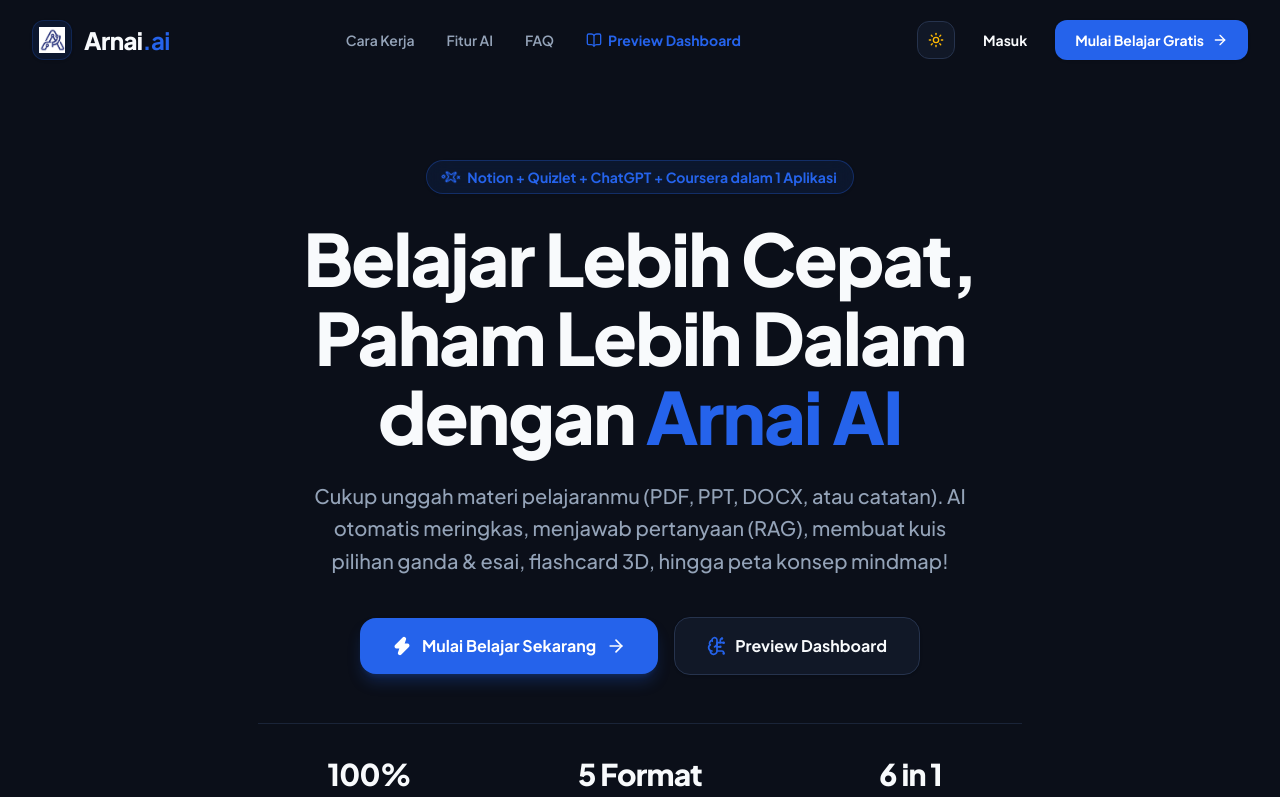
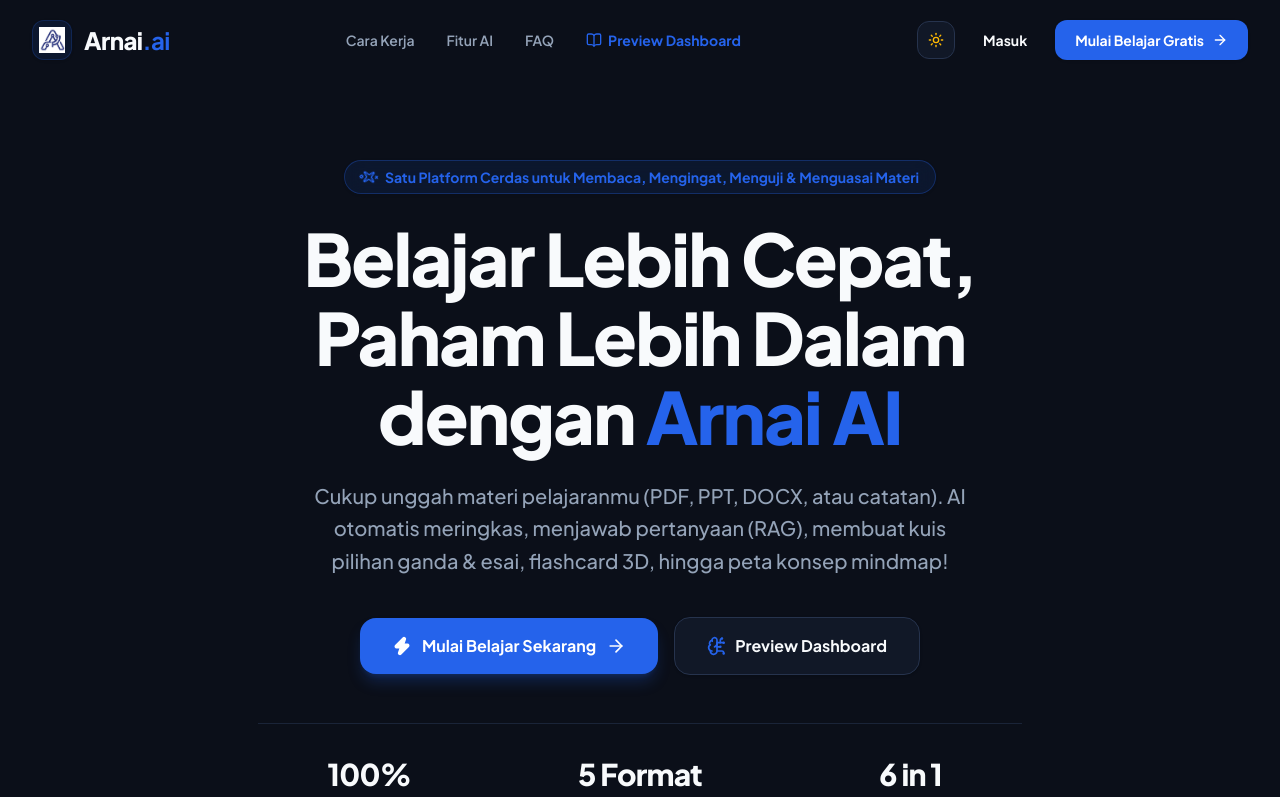
Before and after one commit to arkhabw/Arnai, a Next.js app: page / in a window 1280 px wide. Shown: the top 797 px of the page. Built offline with nearby package versions, Linux system fonts and the light colour scheme.

Commit message:
refactor(copywriting): replace third-party brand comparisons with inspiring all-in-one AI study platform messaging

```diff
--- a/src/app/layout.tsx
+++ b/src/app/layout.tsx
@@ -11,7 +11,7 @@
 export const metadata: Metadata = {
   title: "Arnai — Learn easier with AI",
   description:
-    "Gabungan kekuatan Notion, Quizlet, ChatGPT, dan Coursera dalam satu platform AI super pintar untuk membantu memahami materi, membuat kuis, flashcard, dan melacak progres belajar Anda.",
+    "Arnai adalah platform belajar cerdas berbasis AI All-in-One. Unggah PDF, PPT, atau catatan Anda dan ubah seketika menjadi percakapan RAG akurat, kuis interaktif, flashcard 3D, serta peta konsep visual untuk penguasaan materi 10x lebih cepat.",
 };
 
 export default function RootLayout({
--- a/src/components/landing/FaqSection.tsx
+++ b/src/components/landing/FaqSection.tsx
@@ -8,7 +8,7 @@
   {
     question: "Apa itu Arnai dan bagaimana cara kerjanya?",
     answer:
-      "Arnai adalah platform belajar cerdas berteknologi AI yang menggabungkan fitur pencatatan (Notion), flashcard (Quizlet), asisten AI pintar (ChatGPT), serta pelacakan kurikulum interaktif (Coursera). Anda cukup mengunggah materi pelajaran Anda (PDF, PPTX, DOCX, TXT, atau gambar catatan), dan AI akan memecah, mempelajari, serta siap diajak berdiskusi atau menghasilkan latihan kuis dan flashcard secara instan.",
+      "Arnai adalah platform belajar cerdas berteknologi AI All-in-One yang mengintegrasikan ruang kerja dokumen, asisten tanya jawab interaktif, pembuat latihan soal otomatis, dan pelacakan analitik dalam satu ekosistem terpadu. Anda cukup mengunggah materi pelajaran (PDF, PPTX, DOCX, TXT, atau gambar catatan), dan AI akan memproses dokumen tersebut menjadi basis pengetahuan akurat yang siap diajak berdiskusi, diuji lewat kuis, maupun dihafal melalui flashcard 3D.",
   },
   {
     question: "Apakah AI hanya menjawab dari dokumen yang saya unggah?",
--- a/src/components/landing/HeroSection.tsx
+++ b/src/components/landing/HeroSection.tsx
@@ -33,7 +33,7 @@
             className="inline-flex items-center gap-2 px-4 py-1.5 rounded-full border border-primary/30 bg-primary/10 text-primary font-bold text-xs sm:text-sm mb-6 backdrop-blur-md shadow-sm"
           >
             <Sparkles className="w-4 h-4 text-primary animate-spin" style={{ animationDuration: "6s" }} />
-            <span>Notion + Quizlet + ChatGPT + Coursera dalam 1 Aplikasi</span>
+            <span>Satu Platform Cerdas untuk Membaca, Mengingat, Menguji & Menguasai Materi</span>
           </motion.div>
 
           {/* Heading */}
--- a/src/components/layout/Footer.tsx
+++ b/src/components/layout/Footer.tsx
@@ -27,7 +27,7 @@
               </span>
             </Link>
             <p className="text-sm text-muted-foreground leading-relaxed max-w-sm">
-              Bayangkan aplikasi seperti gabungan <strong>Notion + Quizlet + ChatGPT + Coursera</strong>. Unggah materi pelajaranmu dan biarkan AI membantumu memahami materi, membuat latihan soal, dan melacak progres belajar.
+              Ubah cara Anda menguasai materi pelajaran. Unggah dokumen atau catatan kuliah, dan biarkan AI merangkum, menjawab pertanyaan dengan kutipan pasti, serta merancang kuis & flashcard interaktif secara otomatis.
             </p>
             <div className="flex items-center gap-3 pt-2">
               <a
```
